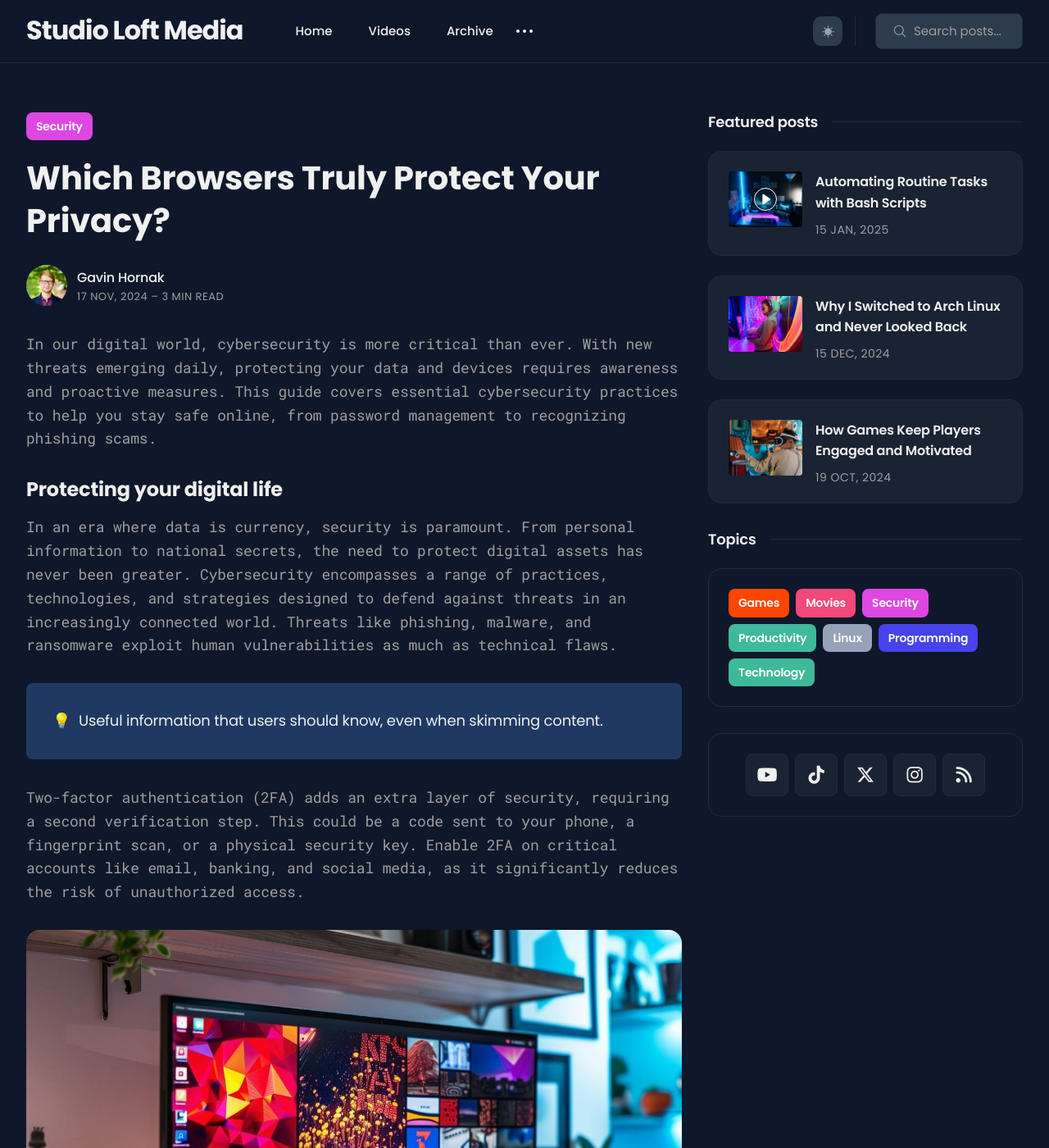
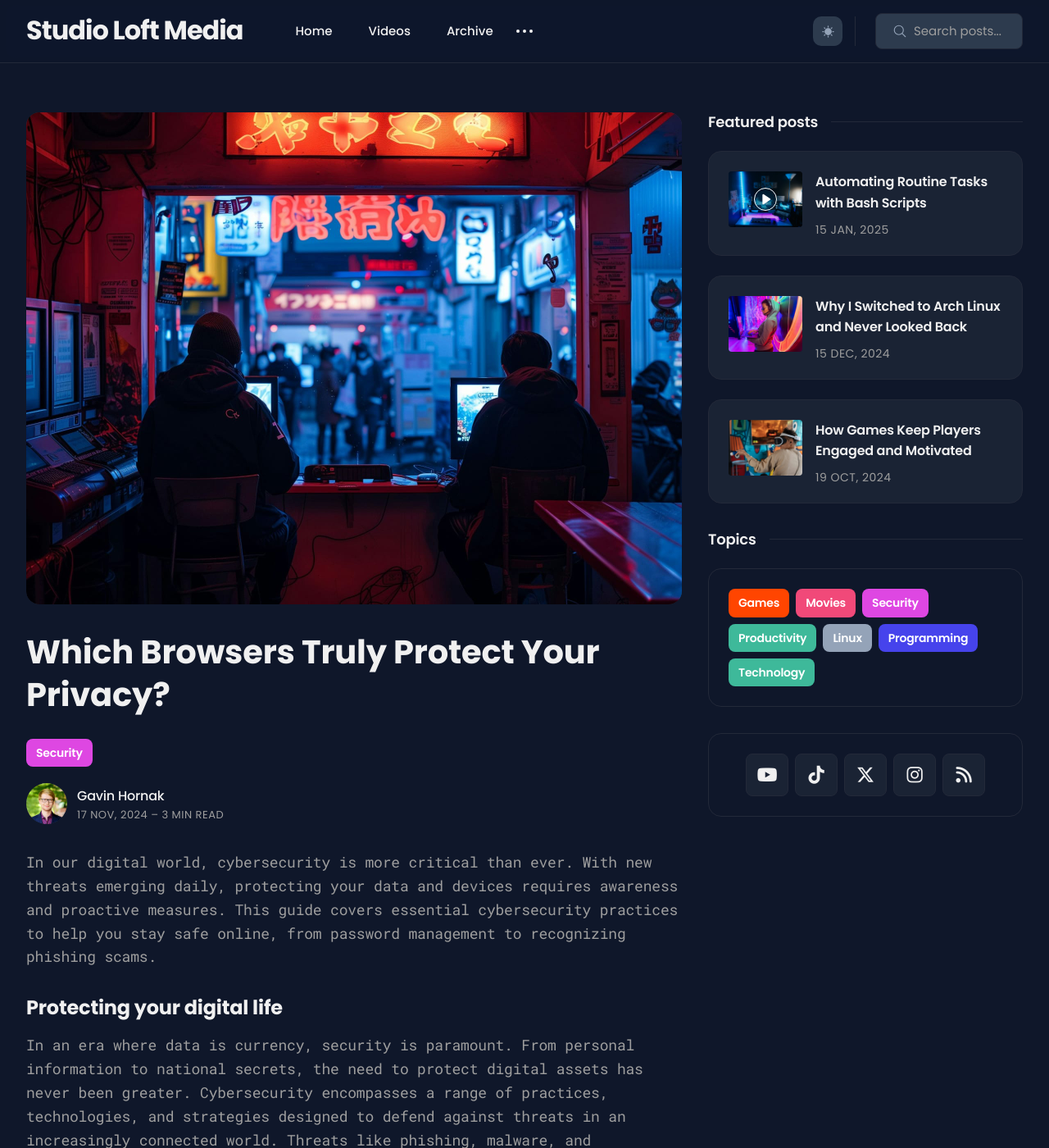
Before and after one commit to studioloft/studioloft.github.io, a Jekyll site: the page built from _posts/2024-11-17-which-browsers-truly-protect-your-privacy?.md, in a window 1280 px wide and 1400 px high. Shown: the whole window at 82% size. Built offline with Jekyll 4.4.1, drawn with Linux system fonts in a browser that asks for light colours.

Commit message:
fix: remove duplicate post title rendering and ensure proper image wrapper structure

```diff
--- a/_layouts/post.html
+++ b/_layouts/post.html
@@ -19,9 +19,13 @@ layout: default
         </div>
         {% else %}
         {% if page.image %}
-
+        <div class="post-image">
+          <img class="lazy" data-src="{{ page.image | relative_url }}" alt="{{ page.title }}">
+        </div>
         {% endif %}
         {% endif %}
+
+          <h1 class="post-title">{{ page.title | escape }}</h1>
 
         <div class="post-info">
           {% if page.tags.size >= 1 %}
@@ -32,8 +36,6 @@ layout: default
             {% endfor %}
           </div>
           {% endif %}
-
-          <h1 class="post-title">{{ page.title | escape }}</h1>
 
           <div class="post-meta">
             <a href="{{ '/about/' |relative_url }}" class="post-meta__image">
```
